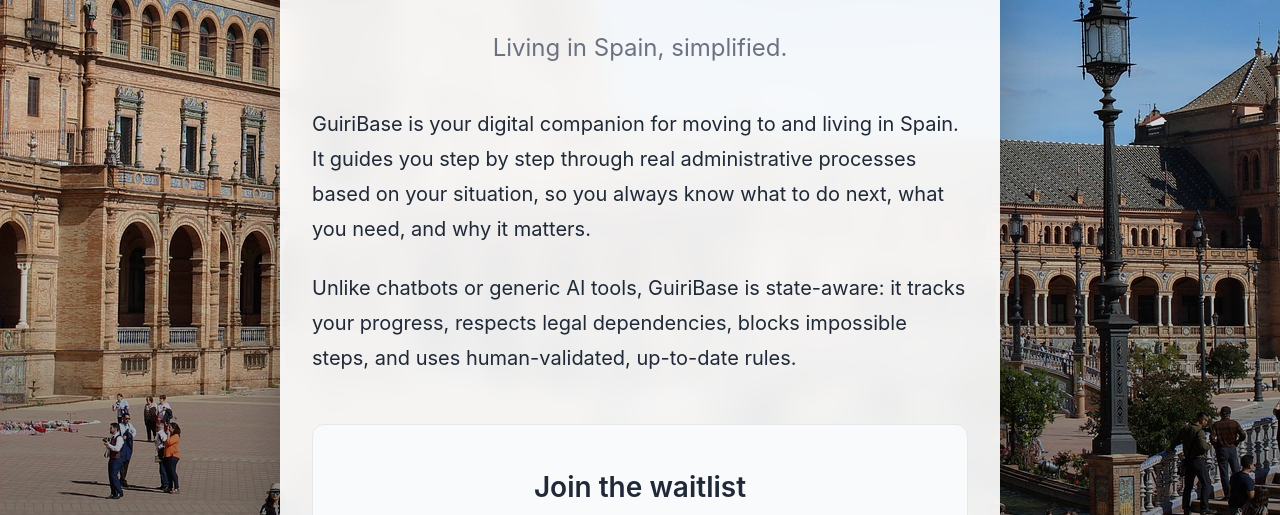
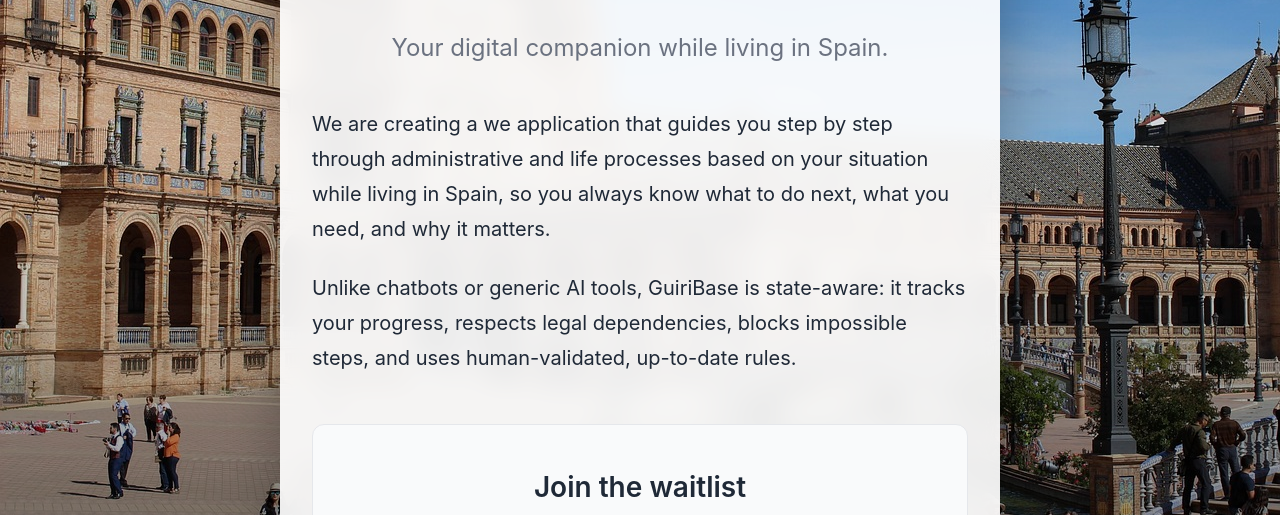
Before and after one commit to miriamblanca/GuiriBase, a plain HTML site: page index.html in a window 1280 px wide. Shown: the part 258-773 px from the top of the page. Drawn offline with Linux system fonts and the light colour scheme.

Commit message:
Update index.html

```diff
--- a/index.html
+++ b/index.html
@@ -346,13 +346,12 @@
     <header>
       <!-- Place logo.png in the same directory as index.html -->
       <img src="logo.png" alt="GuiriBase logo" class="logo">
-      <p class="tagline">Living in Spain, simplified.</p>
+      <p class="tagline">Your digital companion while living in Spain.</p>
     </header>
 
     <main>
       <div class="marketing-text">
-        <p>GuiriBase is your digital companion for moving to and living in Spain.<br>
-          It guides you step by step through real administrative processes based on your situation, so you always know
+        <p>We are creating a we application that guides you step by step through administrative and life processes based on your situation while living in Spain, so you always know
           what to do next, what you need, and why it matters.</p>
 
         <p>Unlike chatbots or generic AI tools, GuiriBase is state-aware: it tracks your progress, respects legal
```
